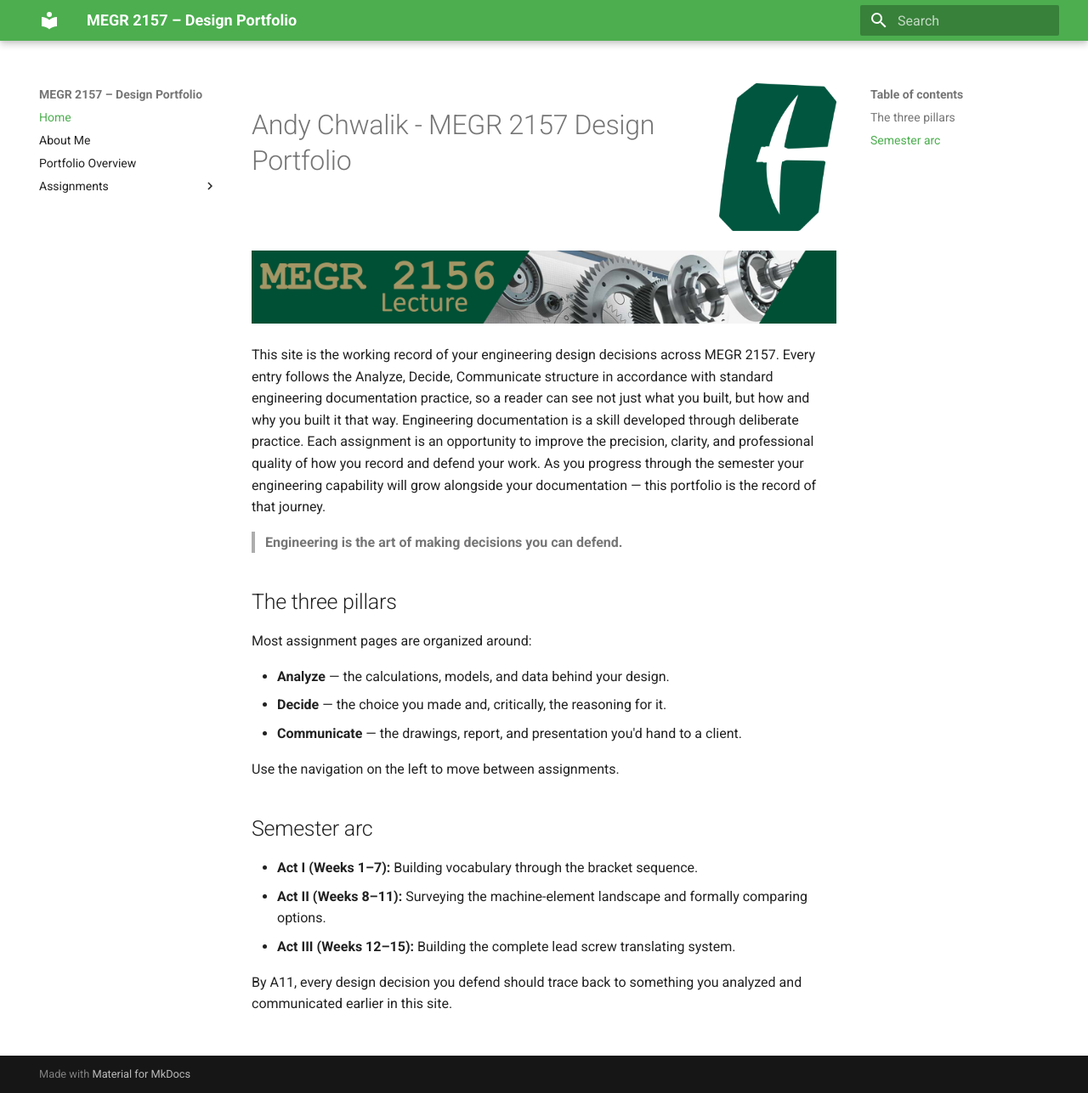
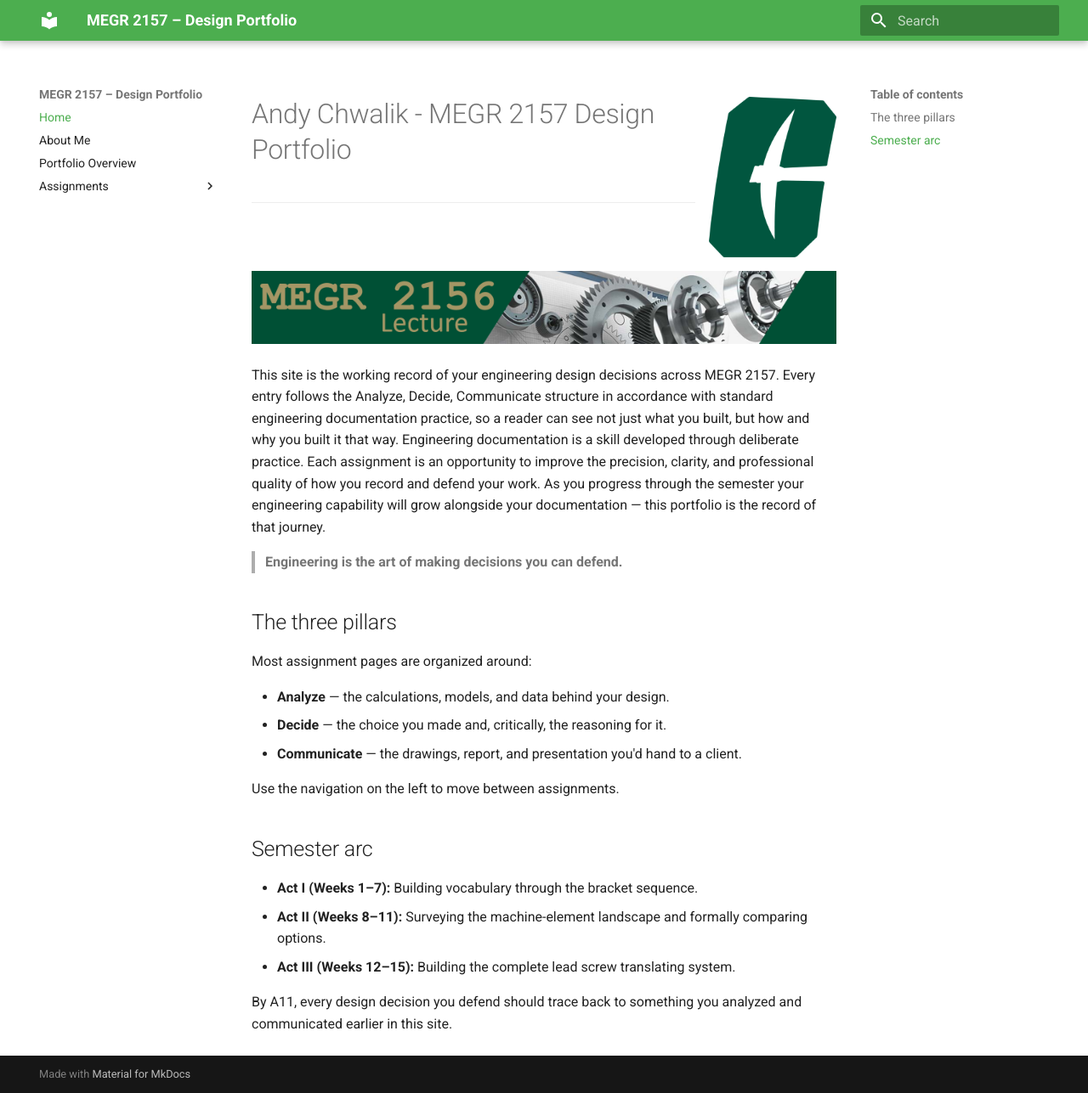
Before and after one commit to AndyChwalik/megr2157-portfolio, an MkDocs documentation site: the page built from docs/index.md, in a window 1280 px wide and 1287 px high. Shown: the whole window at 85% size. Built offline with MkDocs 1.6.1 and Material for MkDocs 9.7.7, drawn with Linux system fonts in a browser that asks for light colours.

Commit message:
Update index.md
Attempt whatever

```diff
--- a/docs/index.md
+++ b/docs/index.md
@@ -1,14 +1,8 @@
-<div style="display:flex; align-items:center; justify-content:space-between; width:100%;">
+<img align="right" src="UNCCharlotteLogo.jpg" width="150">
 
-<div>
 <h1>Andy Chwalik - MEGR 2157 Design Portfolio</h1>
-</div>
 
-<div>
-<img src="UNCCharlotteLogo.jpg" width="150">
-</div>
-
-</div>
+<hr>
 
 ![MEGR 2156-7 Title](MEGR2156title.png)
 
```
